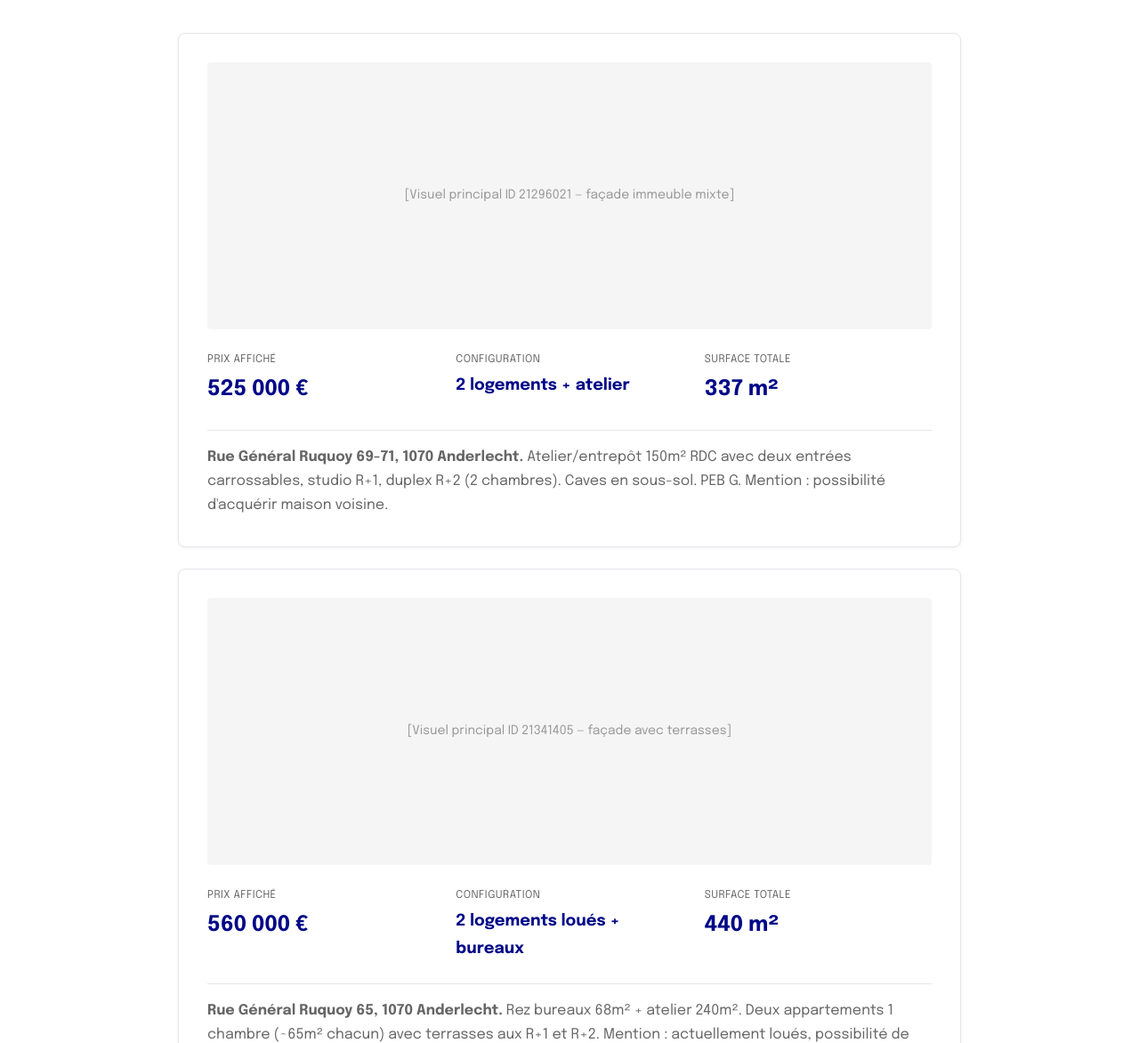
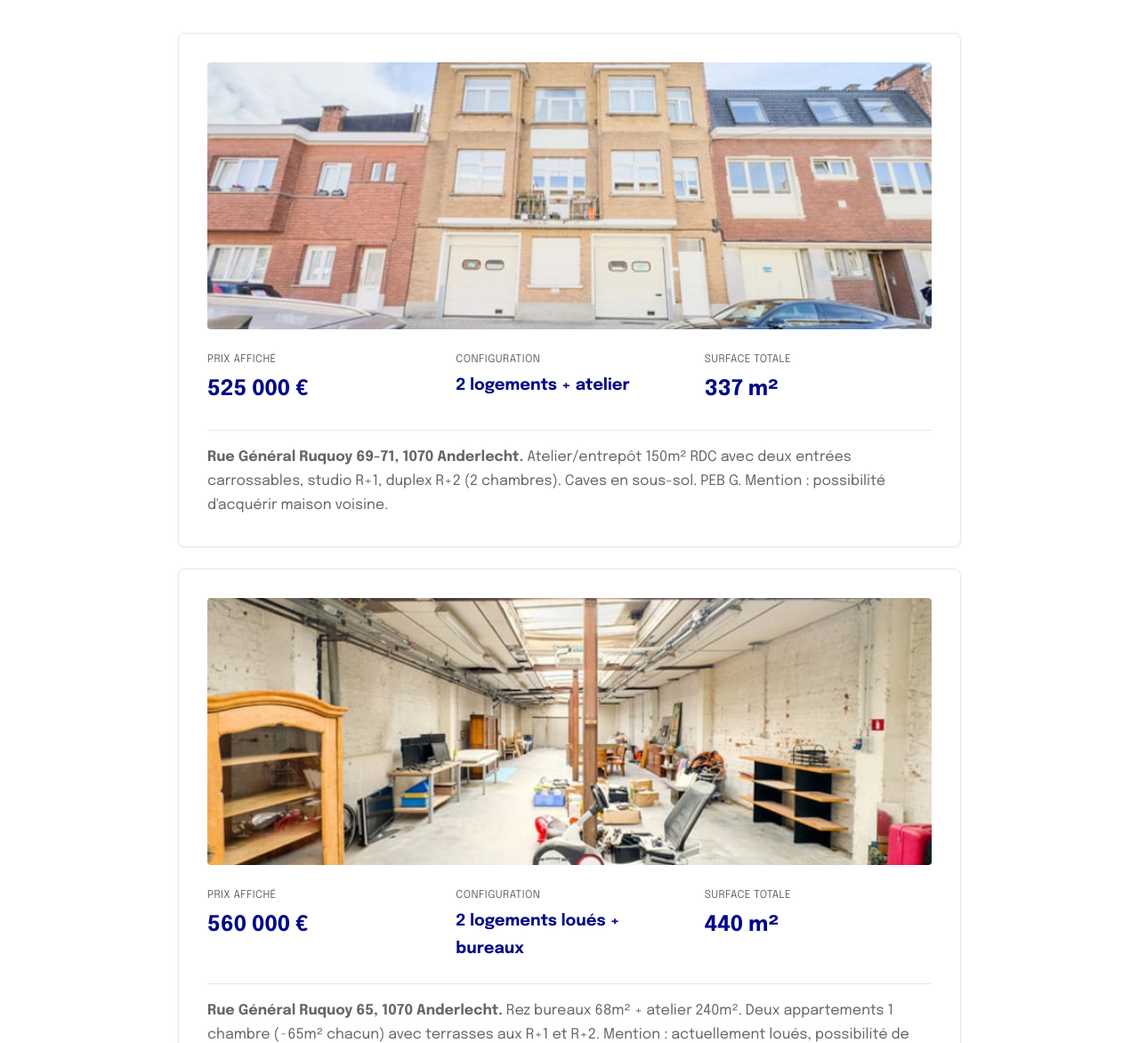
Before and after one commit to gradinginadio4/rapport-trianon-invest, a plain HTML site: page index.html in a window 1280 px wide. Shown: the part 526-1698 px from the top of the page at 89% size. Drawn offline with Linux system fonts and the light colour scheme.

Commit message:
Update index.html

```diff
--- a/index.html
+++ b/index.html
@@ -84,6 +84,9 @@
 
         /* Responsive table scroll */
         .table-wrapper { overflow-x: auto; }
+
+        /* Images */
+        .property-image { width: 100%; height: 300px; object-fit: cover; border-radius: 4px; margin-bottom: 24px; display: block; }
     </style>
 </head>
 <body>
@@ -101,9 +104,7 @@
             <h2>Les annonces analysées</h2>
 
             <div class="card" style="margin-bottom: 24px;">
-                <div style="width: 100%; height: 300px; background: #F5F5F5; border-radius: 4px; margin-bottom: 24px; display: flex; align-items: center; justify-content: center; color: #999; font-size: 14px;">
-                    [Visuel principal ID 21296021 — façade immeuble mixte]
-                </div>
+                <img src="photo1.jpg" alt="Façade immeuble Rue Général Ruquoy 69-71" class="property-image">
                 <div class="details-grid">
                     <div class="detail-item">
                         <div class="detail-label">Prix affiché</div>
@@ -124,9 +125,7 @@
             </div>
 
             <div class="card">
-                <div style="width: 100%; height: 300px; background: #F5F5F5; border-radius: 4px; margin-bottom: 24px; display: flex; align-items: center; justify-content: center; color: #999; font-size: 14px;">
-                    [Visuel principal ID 21341405 — façade avec terrasses]
-                </div>
+                <img src="photo2.jpg" alt="Façade immeuble Rue Général Ruquoy 65" class="property-image">
                 <div class="details-grid">
                     <div class="detail-item">
                         <div class="detail-label">Prix affiché</div>
```
